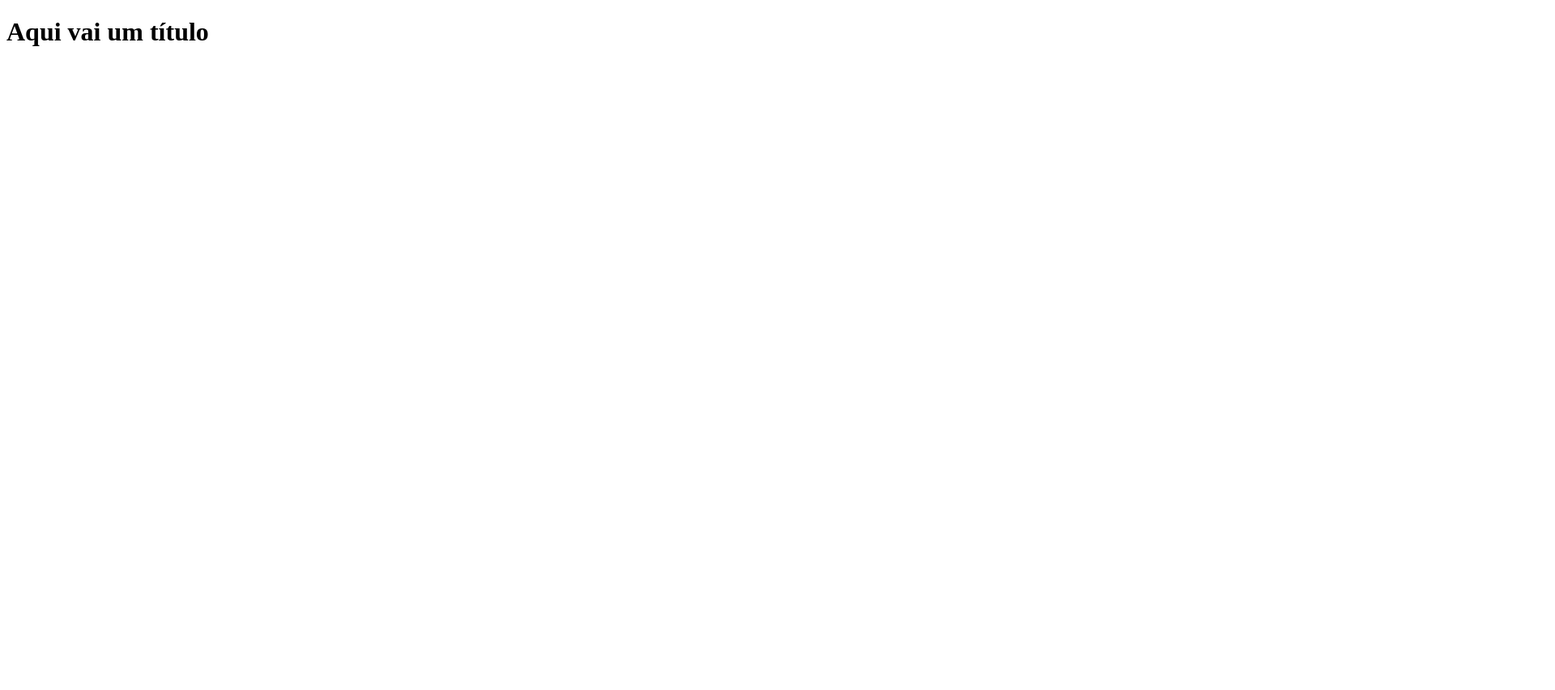
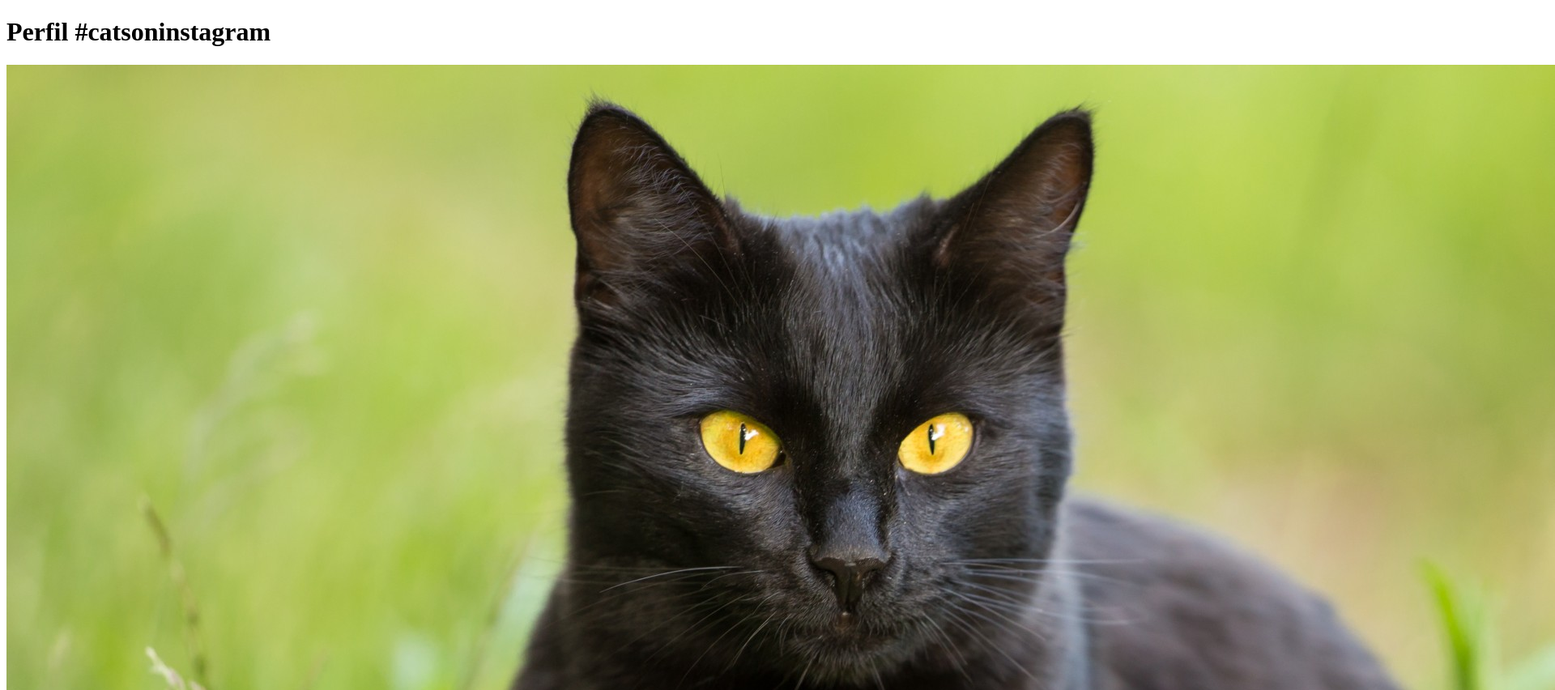
Before and after one commit to DanielCalado/Exercicio1_Gerencia_De_Configuracao, a plain HTML site: page index.html in a window 1280 px wide. Shown: the top 852 px of the page at 81% size, 1920 px wide, since content can reach past the window. Before the commit the page ends 800 px from the top, so only its background shows below. Drawn offline with Linux system fonts and the light colour scheme.

Commit message:
adição da imagem gato e atualização da classe index.html

```diff
--- a/index.html
+++ b/index.html
@@ -1,12 +1,11 @@
 <!DOCTYPE html>
-<html lang="en">
-<head>
-    <meta charset="UTF-8">
-    <meta http-equiv="X-UA-Compatible" content="IE=edge">
-    <meta name="viewport" content="width=device-width, initial-scale=1.0">
-    <title>Document</title>
-</head>
-<body>
-    <h1>Aqui vai um título</h1>
-</body>
+<html lang="pt-br">
+  <head>
+    <title>Fanpage de Gatinhos</title>
+    <meta charset="utf-8">
+  </head>
+  <body>
+    <h1>Perfil #catsoninstagram</h1>
+    <img src="imagens/Gato.jpg" />
+  </body>
 </html>
```
Also changed, not shown: imagens/Gato.jpg (added).
